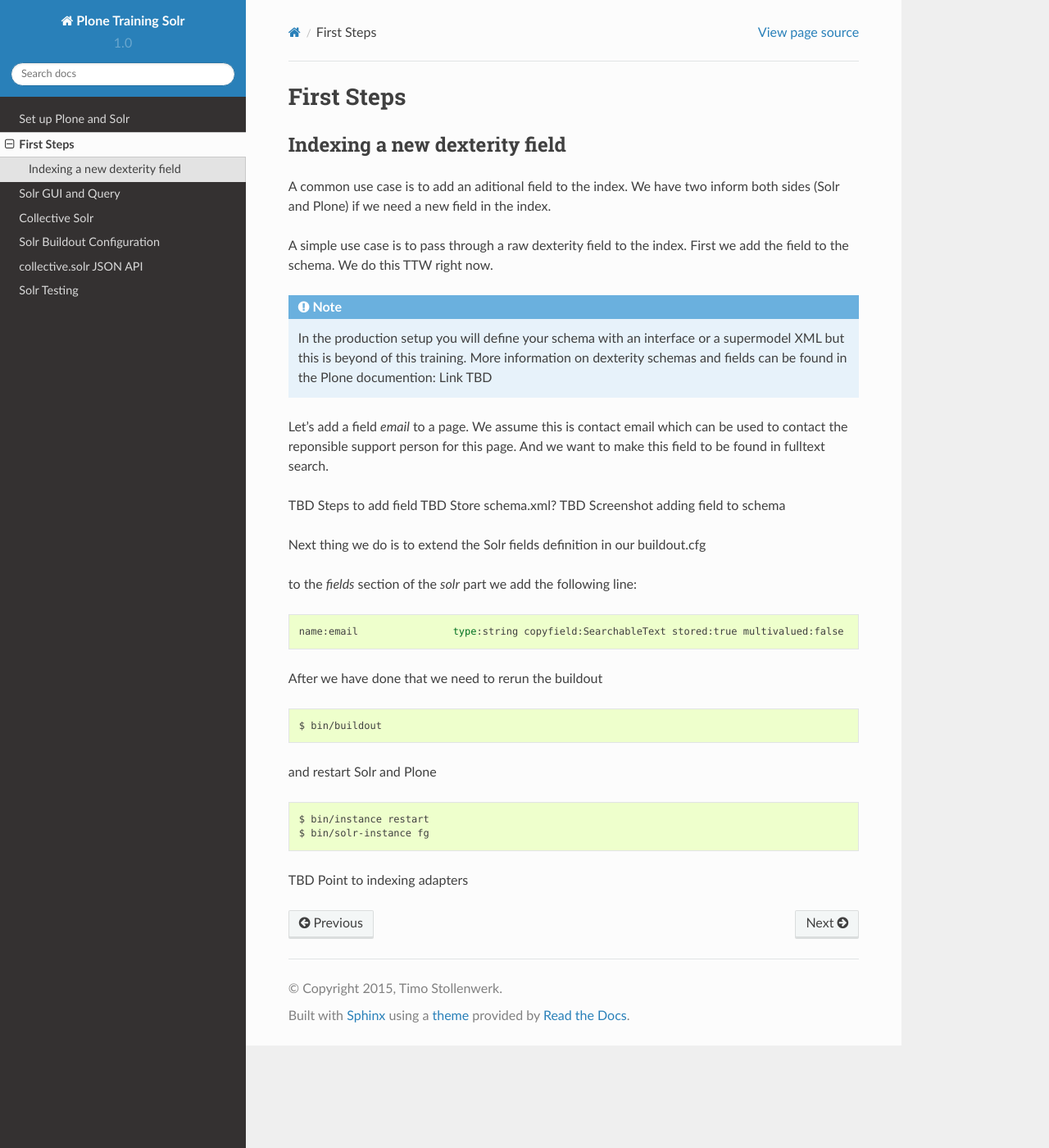
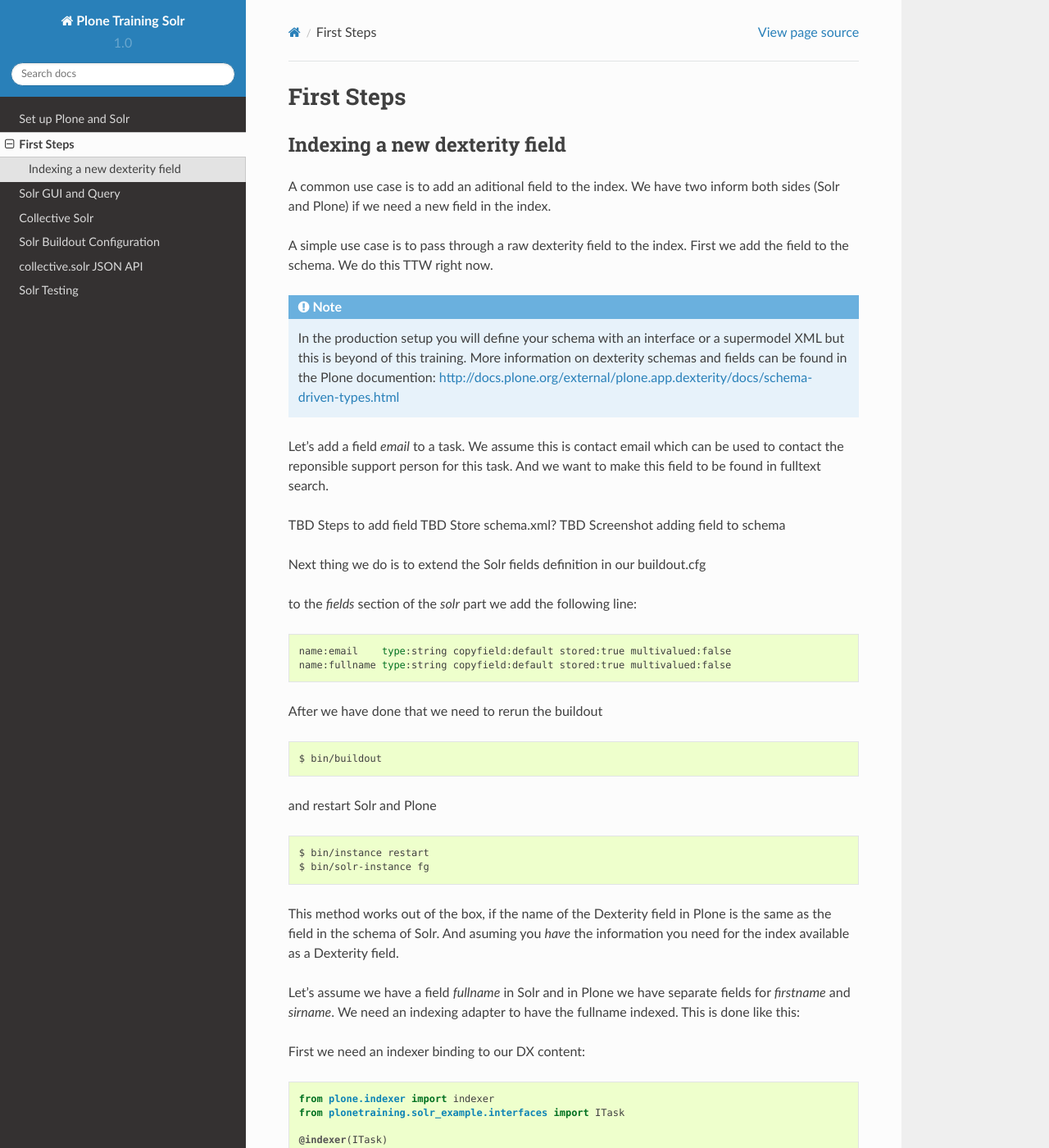
Before and after one commit to tomgross/plone-training-solr, a Sphinx documentation site: the page built from docs/source/first-steps.rst, in a window 1280 px wide and 1400 px high. Shown: the whole window at 82% size. Built offline with Sphinx 7.4.7 and the Read the Docs theme 2.0.0, drawn with Linux system fonts in a browser that asks for light colours; some of the changed text lies outside the part shown.

Commit message:
finish section about dexterity field indexing

```diff
--- a/docs/source/first-steps.rst
+++ b/docs/source/first-steps.rst
@@ -15,11 +15,12 @@ We do this TTW right now.
 .. note:: In the production setup you will define your schema
    with an interface or a supermodel XML but this is beyond of
    this training. More information on dexterity schemas and
-   fields can be found in the Plone documention: Link TBD
+   fields can be found in the Plone documention:
+   http://docs.plone.org/external/plone.app.dexterity/docs/schema-driven-types.html
 
-Let's add a field *email* to a page. We assume this is contact
+Let's add a field *email* to a task. We assume this is contact
 email which can be used to contact the reponsible support person
-for this page. And we want to make this field to be found in
+for this task. And we want to make this field to be found in
 fulltext search.
 
 TBD Steps to add field
@@ -32,7 +33,8 @@ our buildout.cfg
 to the *fields* section of the *solr* part we add the
 following line: ::
 
-        name:email                type:string copyfield:SearchableText stored:true multivalued:false
+ name:email    type:string copyfield:default stored:true multivalued:false
+ name:fullname type:string copyfield:default stored:true multivalued:false
 
 After we have done that we need to rerun the buildout ::
 
@@ -43,4 +45,37 @@ and restart Solr and Plone ::
  $ bin/instance restart
  $ bin/solr-instance fg
 
-TBD Point to indexing adapters
+This method works out of the box, if the name of the Dexterity field in Plone
+is the same as the field in the schema of Solr. And asuming you *have* the
+information you need for the index available as a Dexterity field.
+
+Let's assume we have a field *fullname* in Solr and in Plone we have separate
+fields for *firstname* and *sirname*. We need an indexing adapter to have
+the fullname indexed. This is done like this:
+
+First we need an indexer binding to our DX content: ::
+
+  from plone.indexer import indexer
+  from plonetraining.solr_example.interfaces import ITask
+
+  @indexer(ITask)
+  def fullname_indexer(obj):
+      """ Construct a fullname for Solr from Dexterity fields """
+      return getattr(obj, 'firstname', '') + ' ' + getattr(obj, 'sirname', '')
+
+
+And we need a named adapter, which corelates with the name of the field
+in Solr (*fullname* in our case). ::
+
+  <adapter factory=".indexer.fullname_indexer" name="fullname" />
+
+That's it. After adding a new Task or reindexing an existing one with first-
+and sirname set, the *fullname* in Solr appears.
+
+
+.. note:: Pro tip: If you need to modify or extend the existing
+   fulltext implementation in Plone (This could be adding a
+   custom field to it, or remove title or dexription from it),
+   there is a handy addon for this purpose. It is well documentend
+   but further investigation is out of the scope of this training
+   See https://pypi.python.org/pypi/collective.dexteritytextindexer
```
Also changed, not shown: sphinx.cfg (+10 -10 lines).
